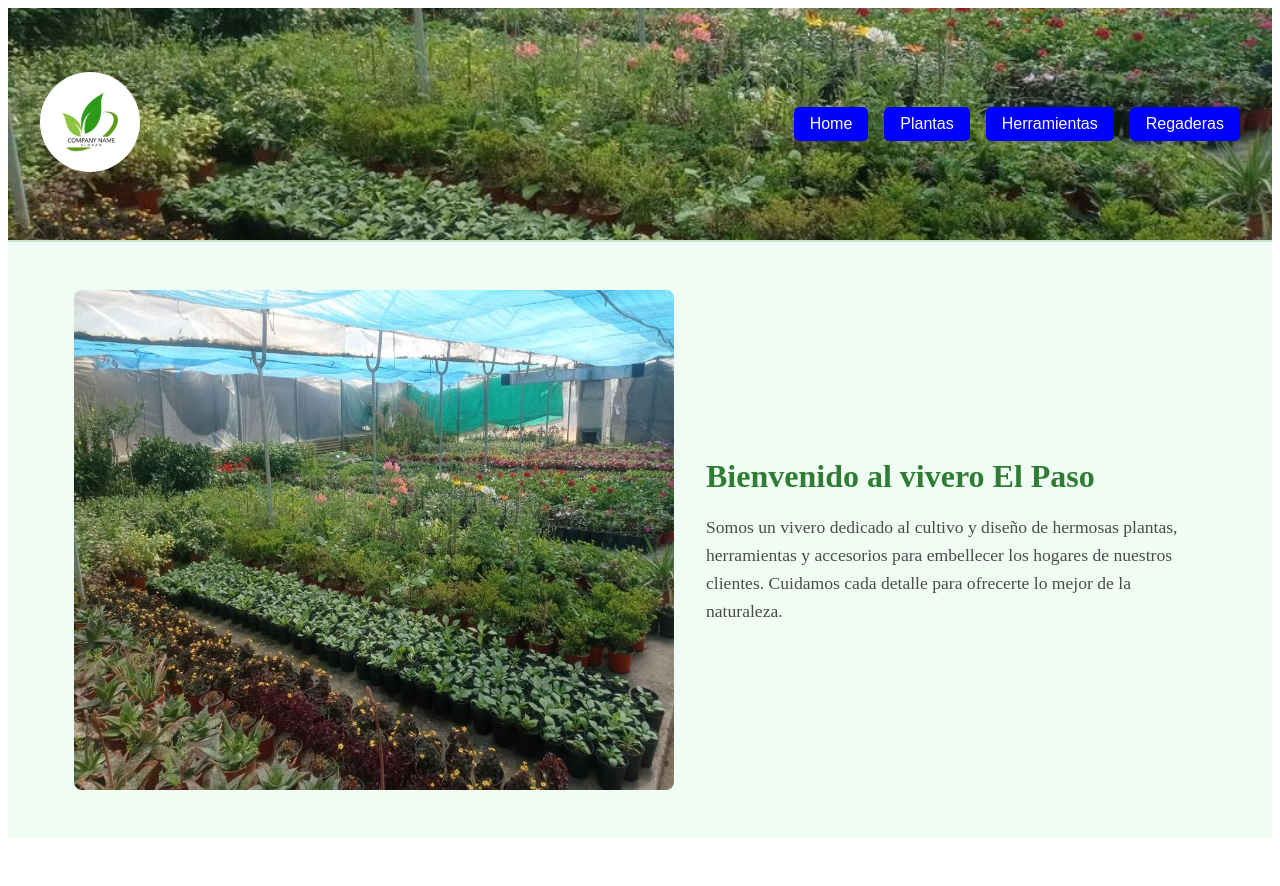
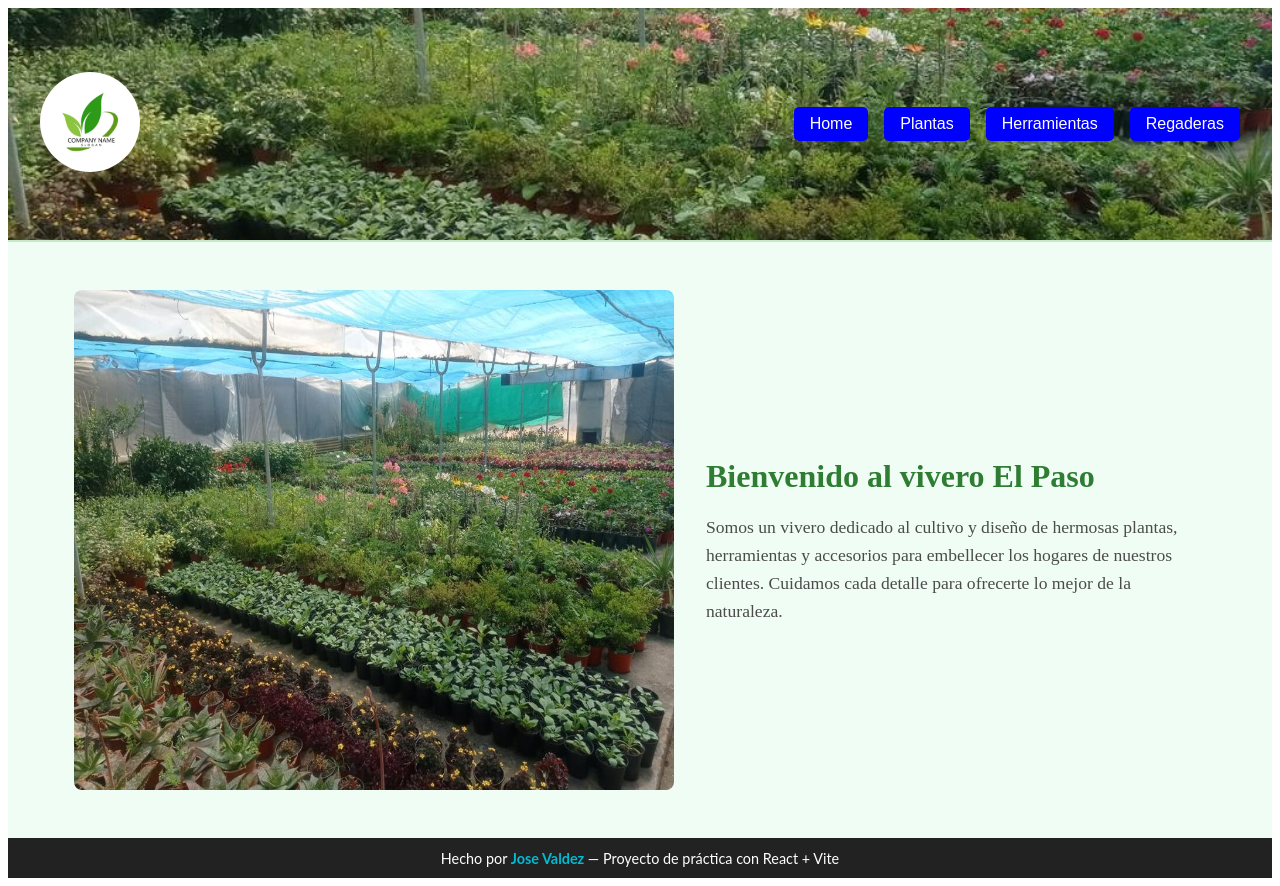
Before and after one commit to valdez-jose/vivero-el-paso, a React (Vite) app: page / in a window 1280 px wide. Before the commit the page ends 846 px from the top, so only its background shows below. Built offline with nearby package versions, Linux system fonts and the light colour scheme.

Commit message:
Incluimos el componente Footer al proyecto

```diff
--- a/src/App.jsx
+++ b/src/App.jsx
@@ -5,6 +5,7 @@ import CarList from './components/CarList'
 import Categoria from './components/Categoria'
 import Bienvenida from './components/Bienvenida'
 import { productos as data } from './data/productos'
+import Footer from './components/Footer'
 import './App.css'
 
 function App() {
@@ -26,6 +27,7 @@ function App() {
       {categoriaSeleccionada && (
         <CarList productos={data[categoriaSeleccionada]} />
       )}
+      <Footer />
     </>
   )
 }
--- /dev/null
+++ b/src/components/Footer.jsx
@@ -0,0 +1,14 @@
+
+import '../estilo/Footer.css';
+
+const Footer = () => {
+  return (
+    <footer className='footer'>
+      <p>
+        Hecho por <strong>Jose Valdez</strong> — Proyecto de práctica con React + Vite
+      </p>
+    </footer>
+  )
+}
+
+export default Footer
--- /dev/null
+++ b/src/estilo/Footer.css
@@ -0,0 +1,16 @@
+
+.footer {
+  width: 100%;
+  height: 40px;
+  background-color: #222;
+  color: #fff;
+  display: flex;
+  align-items: center;
+  justify-content: center;
+  font-family: Lato, sans-serif;
+  font-size: 0.9rem;
+}
+
+.footer strong {
+  color: #00bcd4; /* Celeste */
+}
```
